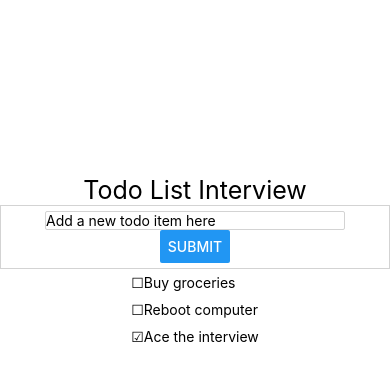
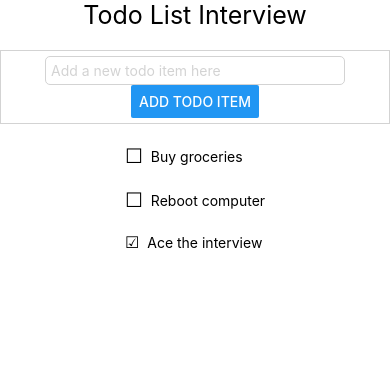
Before and after one commit to bc-bane/reactnativeapp, a React Native app: screen / in a window 390 px wide. Shown: the top 380 px of the page. Built offline with nearby package versions, Linux system fonts and the light colour scheme.

Commit message:
Cleanup styling

```diff
--- a/App.tsx
+++ b/App.tsx
@@ -1,5 +1,6 @@
 import { useCallback, useState } from 'react';
-import { StyleSheet, Text, View, Pressable, FlatList } from 'react-native';
+import { StyleSheet, Text, View, FlatList } from 'react-native';
+import { SafeAreaProvider, useSafeAreaInsets } from 'react-native-safe-area-context';
 import 'react-native-get-random-values';
 import { v4 as uuid } from "uuid";
 import { AddInput } from './component/AddInput';
@@ -24,6 +25,15 @@ const initialData = [
 ];
 
 export default function App() {
+  return(
+    <SafeAreaProvider>
+      <MainComponent />
+    </SafeAreaProvider>
+  )
+}
+
+function MainComponent() {
+  const insets = useSafeAreaInsets();
   const [todos, setTodos] = useState(initialData);
 
     const addTodo = useCallback((label: string) => {
@@ -42,7 +52,7 @@ export default function App() {
   }, []);
 
   return (
-    <View style={styles.container}>
+      <View style={[{ paddingTop: insets.top }, styles.container]}>
         <Text style={styles.title}>Todo List Interview</Text>
         <AddInput onAdd={addTodo} />
         <View style={styles.listContainer}>
@@ -61,10 +71,11 @@ const styles = StyleSheet.create({
     flex: 1,
     backgroundColor: '#fff',
     alignItems: 'center',
-    justifyContent: 'center',
+    justifyContent: 'flex-start',
   },
   title: {
     fontSize: 25,
+    marginBottom: 20,
   },
   listContainer: {
     height: 400,
--- a/component/AddInput.tsx
+++ b/component/AddInput.tsx
@@ -13,16 +13,18 @@ export const AddInput: FC<AddInputProps> = ({ onAdd }) => {
       <TextInput
         onChangeText={setInput}
         placeholder="Add a new todo item here"
-        placeholderTextColor="#000"
+        placeholderTextColor="lightgray"
         value={input}
         style={styles.textInput}
       />
       <Button
-        title='Submit'
+        title='Add Todo Item'
         onPress={
           () => {
-            onAdd(input);
-            setInput('')
+            if (input !== "") {
+              onAdd(input);
+              setInput('')
+            }
           }
         }
       />
@@ -41,7 +43,8 @@ const styles = StyleSheet.create({
   textInput: {
     borderWidth: 1,
     borderColor: 'lightgray',
-    borderRadius: 2,
-    width: 300
+    borderRadius: 5,
+    width: 300,
+    padding: 5,
   }
 });
--- a/component/TodoItem.tsx
+++ b/component/TodoItem.tsx
@@ -17,8 +17,12 @@ export const TodoItem: FC<TodoItemProps> = ({
 }) => {
   return (
     <View style={styles.container} key={id}>
-      {isChecked ? <Text>☑</Text>: <Text>☐</Text>}
-      <Text>{label}</Text>
+      {
+        isChecked ?
+          <Text style={styles.checkboxChecked}>☑</Text> :
+          <Text style={styles.checkboxUnchecked}>☐</Text>
+      }
+      <Text style={styles.label}>{label}</Text>
     </View>
   );
 };
@@ -27,6 +31,15 @@ const styles = StyleSheet.create({
   container: {
     flexDirection: 'row',
     alignItems: 'center',
-    paddingVertical: 5,
+    marginTop: 20,
   },
+  checkboxUnchecked: {
+    fontSize: 20,
+  },
+  checkboxChecked: {
+    fontSize: 16,
+  },
+  label: {
+    paddingLeft: 8,
+  }
 });
--- a/package.json
+++ b/package.json
@@ -14,7 +14,8 @@
     "moment": "^2.30.1",
     "react": "18.2.0",
     "react-native": "0.72.10",
-    "react-native-get-random-values": "^1.11.0",
+    "react-native-get-random-values": "~1.9.0",
+    "react-native-safe-area-context": "4.6.3",
     "uuid": "8.3.2"
   },
   "devDependencies": {
```
Also changed, not shown: 1 other file (tests, documents, lock files or other folders). Lines whose indentation alone changed are shown as unchanged.
